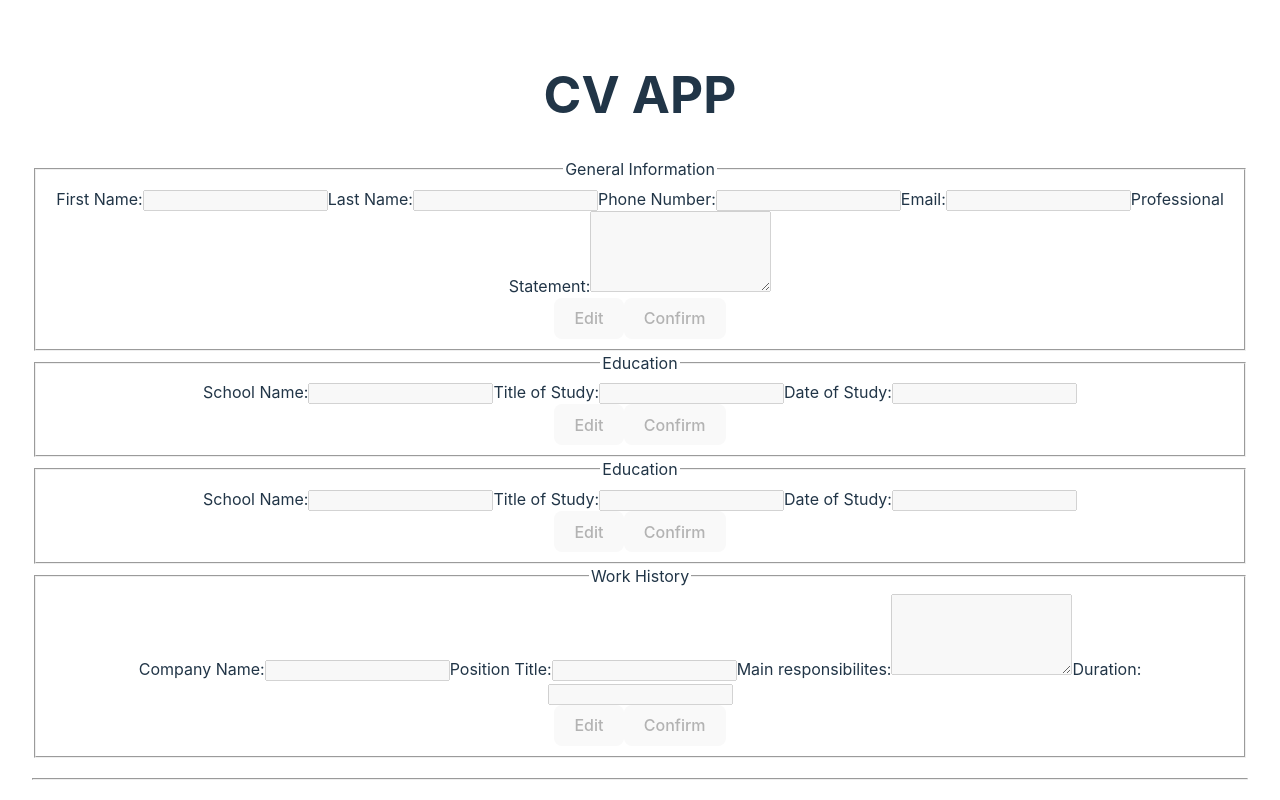
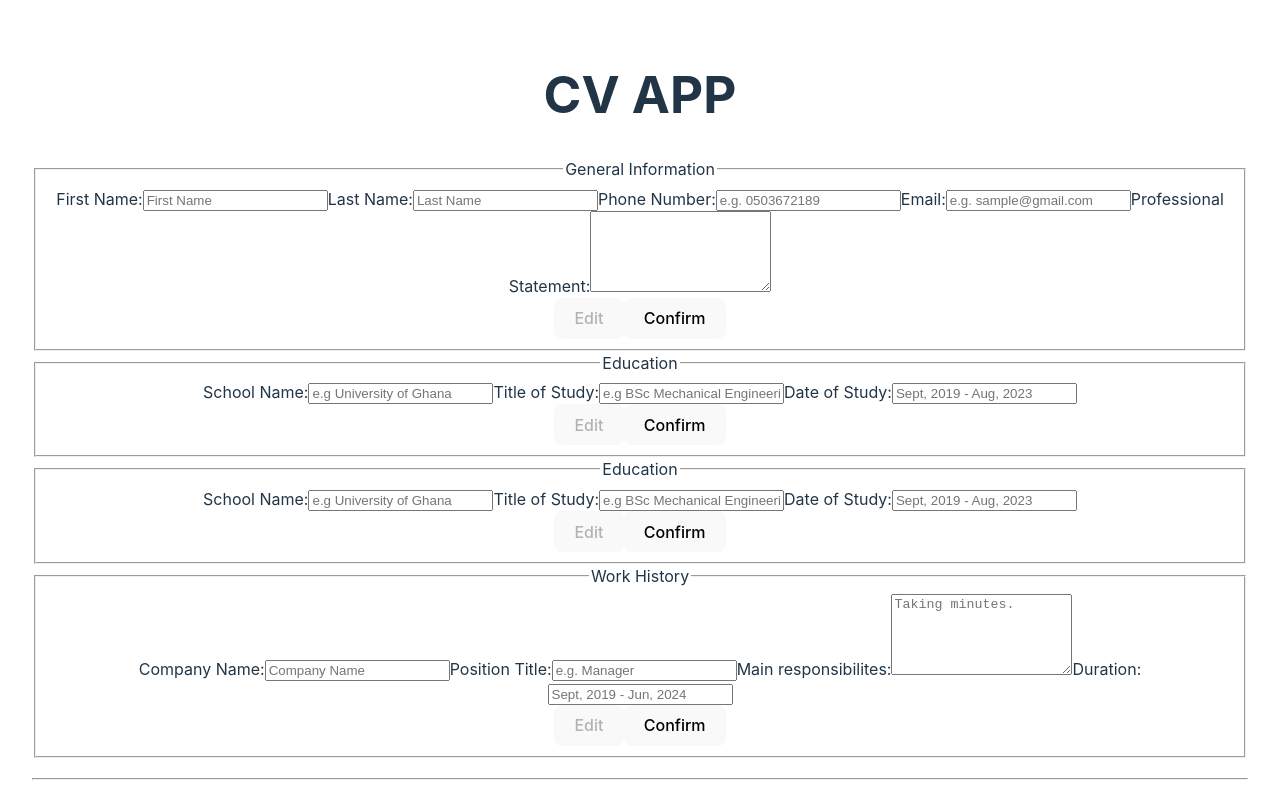
Before and after one commit to mayorr-star/CV_App, a React (Vite) app: page / in a window 1280 px wide. Shown: the top 800 px of the page. Built offline with nearby package versions, Linux system fonts and the light colour scheme.

Commit message:
Declare state variable activeIndex
Track which button is active and disable the other.

```diff
--- a/src/components/WorkExperience.jsx
+++ b/src/components/WorkExperience.jsx
@@ -2,19 +2,22 @@
 import Button from "./button";
 import Input, { TextArea } from "./input";
 
+import { useState } from "react";
+
 const WorkExperienceForm = ({handleChange, keyId}) => {
+  const [activeIndex, setActiveIndex] = useState(1);
   return (
     <fieldset data-key={keyId}>
       <legend>Work History</legend>
       <div className="form_controls">
-        <Input name="companyName" text="Company Name:" handlechange={handleChange}/>
-        <Input name="position" text="Position Title:" handlechange={handleChange}/>
-        <TextArea text="Main responsibilites:" id="roles"/>
-        <Input name="duration" text="Duration:" handlechange={handleChange}/>
+        <Input name="companyName" text="Company Name:" handlechange={handleChange} placeholder="Company Name" isActive={activeIndex === 1}/>
+        <Input name="position" text="Position Title:" handlechange={handleChange} placeholder="e.g. Manager" isActive={activeIndex === 1}/>
+        <TextArea text="Main responsibilites:" id="roles" placeholder="Taking minutes." isActive={activeIndex === 1}/>
+        <Input name="duration" text="Duration:" handlechange={handleChange} placeholder="Sept, 2019 - Jun, 2024" isActive={activeIndex === 1}/>
       </div>
       <div className="button_container">
-        <Button text="Edit" />
-        <Button text="Confirm" />
+        <Button text="Edit" isActive={activeIndex === 0} handleClick={() => setActiveIndex(1)}/>
+        <Button text="Confirm" isActive={activeIndex === 1} handleClick={() => setActiveIndex(0)}/>
       </div>
     </fieldset>
   );
--- a/src/components/educationalExpForm.jsx
+++ b/src/components/educationalExpForm.jsx
@@ -1,19 +1,21 @@
 /* eslint-disable react/prop-types */
 import Input from "./input";
 import Button from "./button";
+import { useState } from "react";
 
 const EducationalExpForm = ({handleChange, keyId}) => {
+    const [activeIndex, setActiveIndex] = useState(1)
     return (
         <fieldset data-key={keyId}>
             <legend>Education</legend>
             <div className="form_controls">
-                <Input name="schoolName" text="School Name:" handlechange={handleChange}/>
-                <Input name="program" text="Title of Study:" handlechange={handleChange}/>
-                <Input name="duration" text="Date of Study:" handlechange={handleChange}/>
+                <Input name="schoolName" text="School Name:" handlechange={handleChange} placeholder="e.g University of Ghana" isActive={activeIndex === 1}/>
+                <Input name="program" text="Title of Study:" handlechange={handleChange} placeholder="e.g BSc Mechanical Engineering" isActive={activeIndex === 1}/>
+                <Input name="duration" text="Date of Study:" handlechange={handleChange} placeholder="Sept, 2019 - Aug, 2023" isActive={activeIndex === 1}/>
             </div>
             <div className="button_container">
-                <Button text="Edit"/>
-                <Button text="Confirm"/>
+            <Button text="Edit" isActive={activeIndex === 0} handleClick={() => setActiveIndex(1)}/>
+            <Button text="Confirm" isActive={activeIndex === 1} handleClick={() => setActiveIndex(0)}/>
             </div>
         </fieldset>
     )
--- a/src/components/generalInfoForm.jsx
+++ b/src/components/generalInfoForm.jsx
@@ -1,9 +1,11 @@
 /* eslint-disable react/prop-types */
 import Input, { TextArea } from "./input";
 import Button from "./button";
+import { useState } from "react";
 
 const GeneralInfoForm = ({ handlechange, data }) => {
   const { firstName, lastName, phoneNumber, email, statement } = data;
+  const [activeIndex, setActiveIndex] = useState(1);
 
   return (
     <fieldset>
@@ -14,12 +16,16 @@ const GeneralInfoForm = ({ handlechange, data }) => {
           text="First Name:"
           handlechange={handlechange}
           value={firstName}
+          placeholder="First Name"
+          isActive={activeIndex === 1}
         />
         <Input
           name="lastName"
           text="Last Name:"
           handlechange={handlechange}
           value={lastName}
+          placeholder="Last Name"
+          isActive={activeIndex === 1}
         />
         <Input
           type="tel"
@@ -27,6 +33,8 @@ const GeneralInfoForm = ({ handlechange, data }) => {
           text="Phone Number:"
           handlechange={handlechange}
           value={phoneNumber}
+          isActive={activeIndex === 1}
+          placeholder="e.g. 0503672189"
         />
         <Input
           type="email"
@@ -34,16 +42,19 @@ const GeneralInfoForm = ({ handlechange, data }) => {
           text="Email:"
           handlechange={handlechange}
           value={email}
+          isActive={activeIndex === 1}
+          placeholder="e.g. sample@gmail.com"
         />
         <TextArea
           text="Professional Statement:"
           id="statement"
           handlechange={handlechange}
           value={statement}
+          isActive={activeIndex === 1}
         />
         <div className="button_container">
-          <Button text="Edit" />
-          <Button text="Confirm" />
+          <Button text="Edit" isActive={activeIndex === 0} handleClick={() => setActiveIndex(1)}/>
+          <Button text="Confirm" isActive={activeIndex === 1} handleClick={() => setActiveIndex(0)}/>
         </div>
       </div>
     </fieldset>
```
